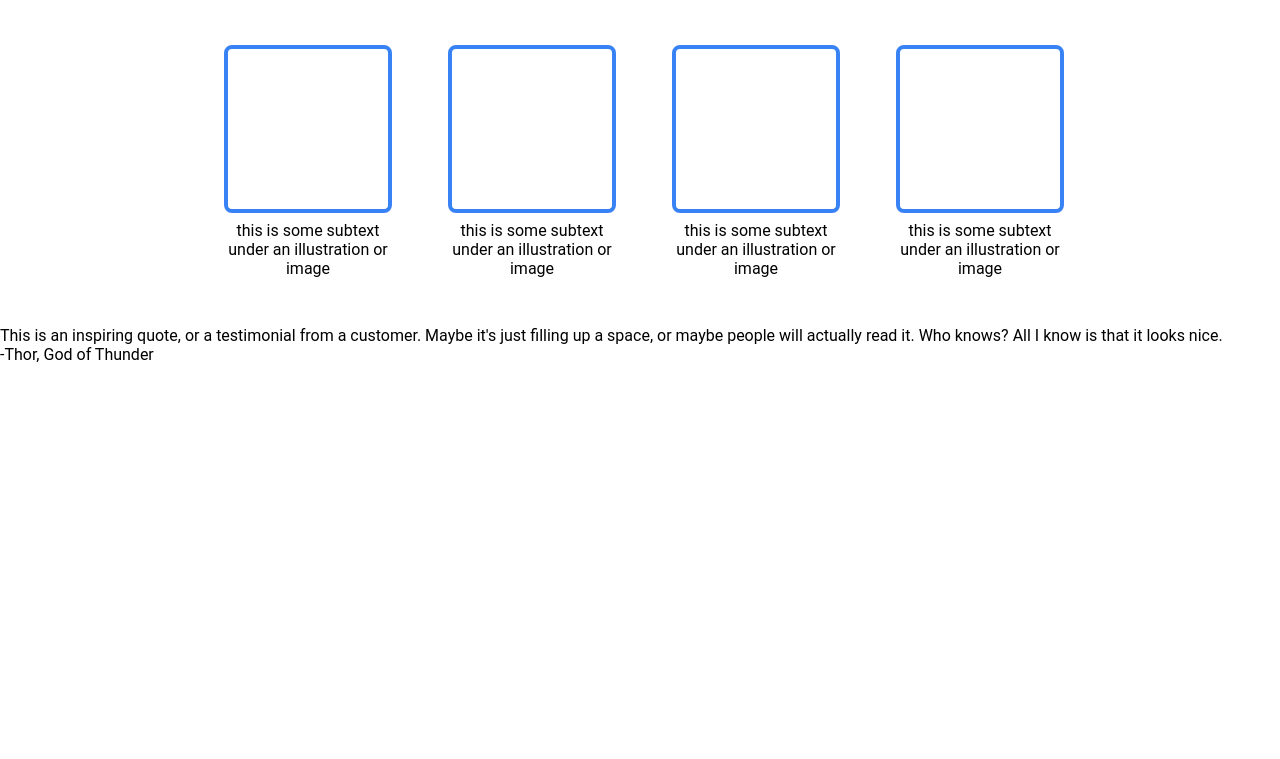
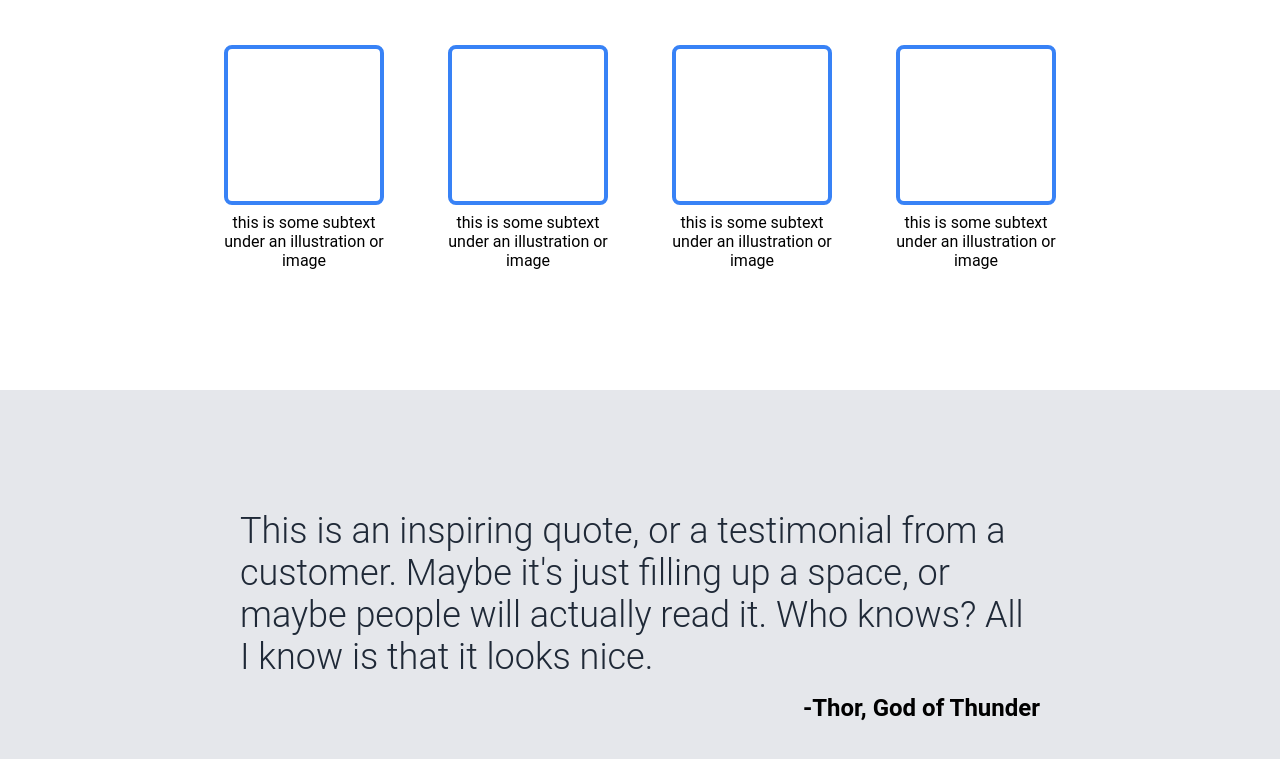
Before and after one commit to SpeakBoy/odin-landing-page, a plain HTML site: page index.html in a window 1280 px wide. Shown: the part 591-1350 px from the top of the page. Before the commit the page ends 955 px from the top, so only its background shows below. Drawn offline with Linux system fonts and the light colour scheme.

Commit message:
Add styling for quote section

```diff
--- a/index.html
+++ b/index.html
@@ -59,6 +59,7 @@
             </div>
         </div>
         <div class="quote">
+            <div class="quote-container">
                 <p class="quote-text">
                     This is an inspiring quote, or a testimonial from a customer.
                     Maybe it's just filling up a space, or maybe people will
@@ -68,5 +69,6 @@
                     -Thor, God of Thunder
                 </p>
             </div>
+        </div>
     </body>
 </html>
--- a/style.css
+++ b/style.css
@@ -2,6 +2,7 @@
     padding: 0;
     margin: 0;
     font-family: Roboto;
+    box-sizing: border-box;
 }
 
 .hero {
@@ -73,7 +74,8 @@
     flex-direction: column;
     justify-content: center;
     align-items: center;
-    padding: 48px;
+    padding-top: 48px;
+    padding-bottom: 120px;
     gap: 48px;
 }
 
@@ -109,6 +111,35 @@
     text-align: center;
 }
 
+.quote {
+    background-color: #E5E7EB;
+    padding: 120px;
+    display: flex;
+    justify-content: center;
+}
+
+.quote-container {
+    display: flex;
+    flex-direction: column;
+    justify-content: center;
+    align-items: center;
+    flex-wrap: wrap;
+    gap: 16px;
+    width: 800px;
+}
+
+.quote-text {
+    font-size: 36px;
+    color: #1F2937;
+    font-weight: 300;
+}
+
+.quote-author {
+    align-self: flex-end;
+    font-size: 24px;
+    font-weight: bold;
+}
+
 body {
     display: flex;
     flex-direction: column;
```
Lines whose indentation alone changed are shown as unchanged.
